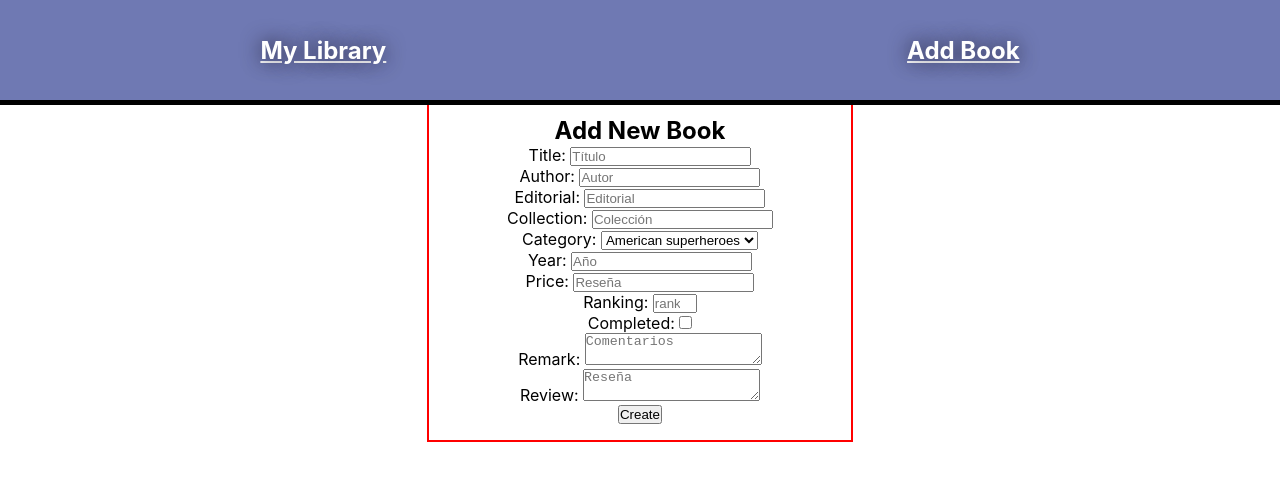
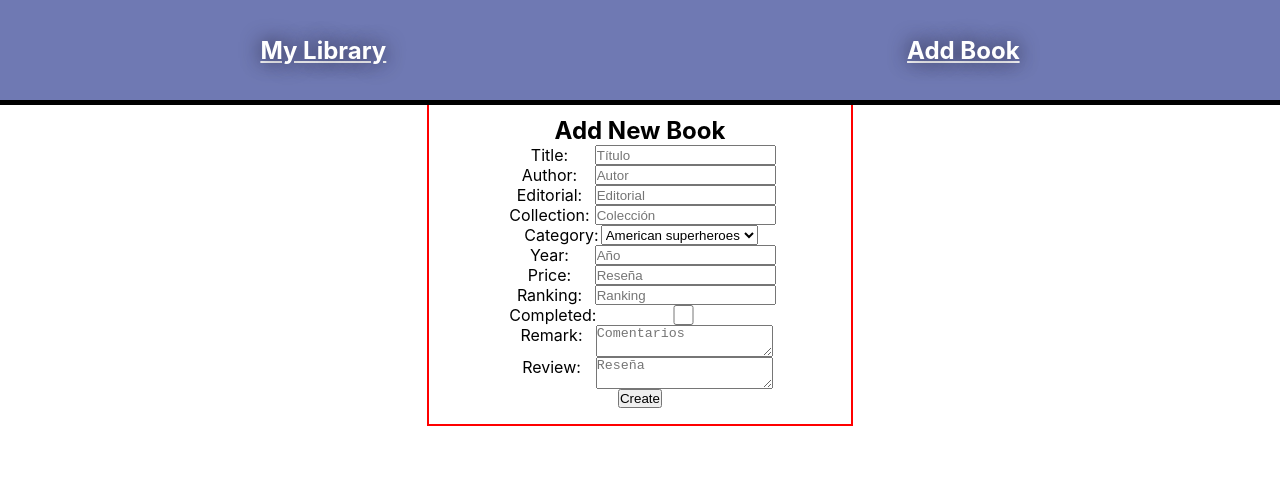
Before and after one commit to ulldecorb/my-library, a React (Create React App) app in the folder client/: page /addbook in a window 1280 px wide. Shown: the top 480 px of the page. Built offline with nearby package versions, Linux system fonts and the light colour scheme; no server answers.

Commit message:
Add grid style at form element on addbook component

```diff
--- a/client/src/components/addBook/addBook.css
+++ b/client/src/components/addBook/addBook.css
@@ -25,4 +25,13 @@
       -ms-flex-align: center;
           align-items: center;
 }
+
+.add-form__label {
+  display: -ms-grid;
+  display: grid;
+  -ms-grid-columns: 1fr 2fr;
+      grid-template-columns: 1fr 2fr;
+  -ms-grid-rows: auto;
+      grid-template-rows: auto;
+}
 /*# sourceMappingURL=addBook.css.map */
--- a/client/src/components/addBook/addBook.scss
+++ b/client/src/components/addBook/addBook.scss
@@ -14,5 +14,12 @@
         flex-direction: column;
         justify-content: flex-start;
         align-items: center;
+
+    }
+
+    &__label {
+        display: grid;
+        grid-template-columns: 1fr 2fr;
+        grid-template-rows: auto;
     }
 }
--- a/client/src/components/addBook/index.jsx
+++ b/client/src/components/addBook/index.jsx
@@ -64,9 +64,8 @@ export function AddBook() {
     <div className="add-form">
       <h3 className="add-form__title">Add New Book</h3>
       <form onSubmit={handleSubmit} className="add-form__form">
-        <label htmlFor="title">
-          Title:
-          {' '}
+        <label htmlFor="title" className="add-form__label">
+          <p className="add-form__label-text">Title:</p>
           <input
             id="title"
             type="text"
@@ -76,9 +75,8 @@ export function AddBook() {
           />
         </label>
 
-        <label htmlFor="author">
-          Author:
-          {' '}
+        <label htmlFor="author" className="add-form__label">
+          <p className="add-form__label-text">Author:</p>
           <input
             id="author"
             type="text"
@@ -88,9 +86,8 @@ export function AddBook() {
           />
         </label>
 
-        <label htmlFor="company">
-          Editorial:
-          {' '}
+        <label htmlFor="company" className="add-form__label">
+          <p className="add-form__label-text">Editorial:</p>
           <input
             id="company"
             type="text"
@@ -100,9 +97,8 @@ export function AddBook() {
           />
         </label>
 
-        <label htmlFor="collection">
-          Collection:
-          {' '}
+        <label htmlFor="collection" className="add-form__label">
+          <p className="add-form__label-text">Collection:</p>
           <input
             id="collection"
             type="text"
@@ -112,9 +108,8 @@ export function AddBook() {
           />
         </label>
 
-        <label htmlFor="category">
-          Category:
-          {' '}
+        <label htmlFor="category" className="add-form__label">
+          <p className="add-form__label-text">Category:</p>
           {/* <input
             id="category"
             type="text"
@@ -131,9 +126,8 @@ export function AddBook() {
           </select>
         </label>
 
-        <label htmlFor="year">
-          Year:
-          {' '}
+        <label htmlFor="year" className="add-form__label">
+          <p className="add-form__label-text">Year:</p>
           <input
             id="year"
             type="number"
@@ -143,9 +137,8 @@ export function AddBook() {
           />
         </label>
 
-        <label htmlFor="price">
-          Price:
-          {' '}
+        <label htmlFor="price" className="add-form__label">
+          <p className="add-form__label-text">Price:</p>
           <input
             id="price"
             type="number"
@@ -155,23 +148,21 @@ export function AddBook() {
           />
         </label>
 
-        <label htmlFor="ranking">
-          Ranking:
-          {' '}
+        <label htmlFor="ranking" className="add-form__label">
+          <p className="add-form__label-text">Ranking:</p>
           <input
             id="ranking"
             type="number"
             value={ranking}
-            min="0"
-            max="5"
-            placeholder="ranking"
+            // min="0"
+            // max="5"
+            placeholder="Ranking"
             onChange={(e) => setRanking(e.target.value)}
           />
         </label>
 
-        <label htmlFor="complete">
-          Completed:
-          {' '}
+        <label htmlFor="complete" className="add-form__label">
+          <p className="add-form__label-text">Completed:</p>
           <input
             id="complete"
             type="checkbox"
@@ -180,9 +171,8 @@ export function AddBook() {
           />
         </label>
 
-        <label htmlFor="remark">
-          Remark:
-          {' '}
+        <label htmlFor="remark" className="add-form__label">
+          <p className="add-form__label-text">Remark:</p>
           {/* <input
             id="remark"
             type="text"
@@ -198,9 +188,8 @@ export function AddBook() {
           />
         </label>
 
-        <label htmlFor="review">
-          Review:
-          {' '}
+        <label htmlFor="review" className="add-form__label">
+          <p className="add-form__label-text">Review:</p>
           <textarea
             id="review"
             value={review}
--- a/client/src/components/book/index.jsx
+++ b/client/src/components/book/index.jsx
@@ -8,24 +8,24 @@ export function Book({ book, index }) {
   // eslint-disable-next-line no-underscore-dangle
   const id = book._id;
 
-  const handleDeleteBook = async (e) => {
-    e.preventDefault();
-    try {
-      // eslint-disable-next-line no-underscore-dangle
-      const res = await fetch(`/api/${book._id}`, {
-        method: 'DELETE'
-      });
-      if (res.status === 200) {
-        console.log('Delete succesfully');
-      } else {
-        console.log('Delete failed');
-        // eslint-disable-next-line no-underscore-dangle
-        console.log(book._id);
-      }
-    } catch (err) {
-      console.error(err);
-    }
-  };
+  // const handleDeleteBook = async (e) => {
+  //   e.preventDefault();
+  //   try {
+  //     // eslint-disable-next-line no-underscore-dangle
+  //     const res = await fetch(`/api/${book._id}`, {
+  //       method: 'DELETE'
+  //     });
+  //     if (res.status === 200) {
+  //       console.log('Delete succesfully');
+  //     } else {
+  //       console.log('Delete failed');
+  //       // eslint-disable-next-line no-underscore-dangle
+  //       console.log(book._id);
+  //     }
+  //   } catch (err) {
+  //     console.error(err);
+  //   }
+  // };
 
   return (
     <li className="book">
@@ -65,7 +65,14 @@ export function Book({ book, index }) {
       </h3> */}
       <Link className="book__update-link" to={`/update/${id}`}>Update</Link>
       {/* <Detail book={book} /> */}
-      <button onClick={handleDeleteBook} type="button" className="book__delete-handler">Delete</button>
+      {/* <button
+        onClick={handleDeleteBook}
+        type="button"
+        className="book__delete-handler"
+      >
+        Delete
+
+      </button> */}
     </li>
   );
 }
--- a/client/src/components/detail/index.jsx
+++ b/client/src/components/detail/index.jsx
@@ -25,7 +25,7 @@ export function Detail() {
       .then((data) => {
         // setBook(data);
         // eslint-disable-next-line no-underscore-dangle
-        setId(data._id);
+        setId(bookId);
         setAuthor(data.author);
         setTitle(data.title);
         setCompany(data.company);
@@ -44,7 +44,24 @@ export function Detail() {
     getBookById();
   }, []);
 
-  const handleSubmitUpdate = async (e) => {
+  const handleDeleteBook = async (e) => {
+    e.preventDefault();
+    try {
+      const res = await fetch(`/api/${id}`, {
+        method: 'DELETE'
+      });
+      if (res.status === 200 || 204) {
+        setMessage('Delete succesfully');
+      } else {
+        console.log('res.status:: ', res.status);
+        setMessage('Delete failed');
+      }
+    } catch (err) {
+      console.error(err);
+    }
+  };
+
+  const handleAddBook = async (e) => {
     e.preventDefault();
     try {
       const res = await fetch(`/api/${bookId}`, {
@@ -95,7 +112,7 @@ export function Detail() {
           : (
             <>
               <h3 className="add-form__title">{id}</h3>
-              <form onSubmit={handleSubmitUpdate} className="add-form__form">
+              <form onSubmit={handleAddBook} className="add-form__form">
                 <label htmlFor="title">
                   Title:
                   {' '}
@@ -243,8 +260,9 @@ export function Detail() {
 
                 <button type="submit">Update</button>
 
-                <div className="message">{message ? <p>{message}</p> : null}</div>
+                <button onClick={handleDeleteBook} type="button" className="detail__delete-handler">Delete</button>
               </form>
+              <div className="message">{message ? <p>{message}</p> : null}</div>
             </>
           )
       }
```
